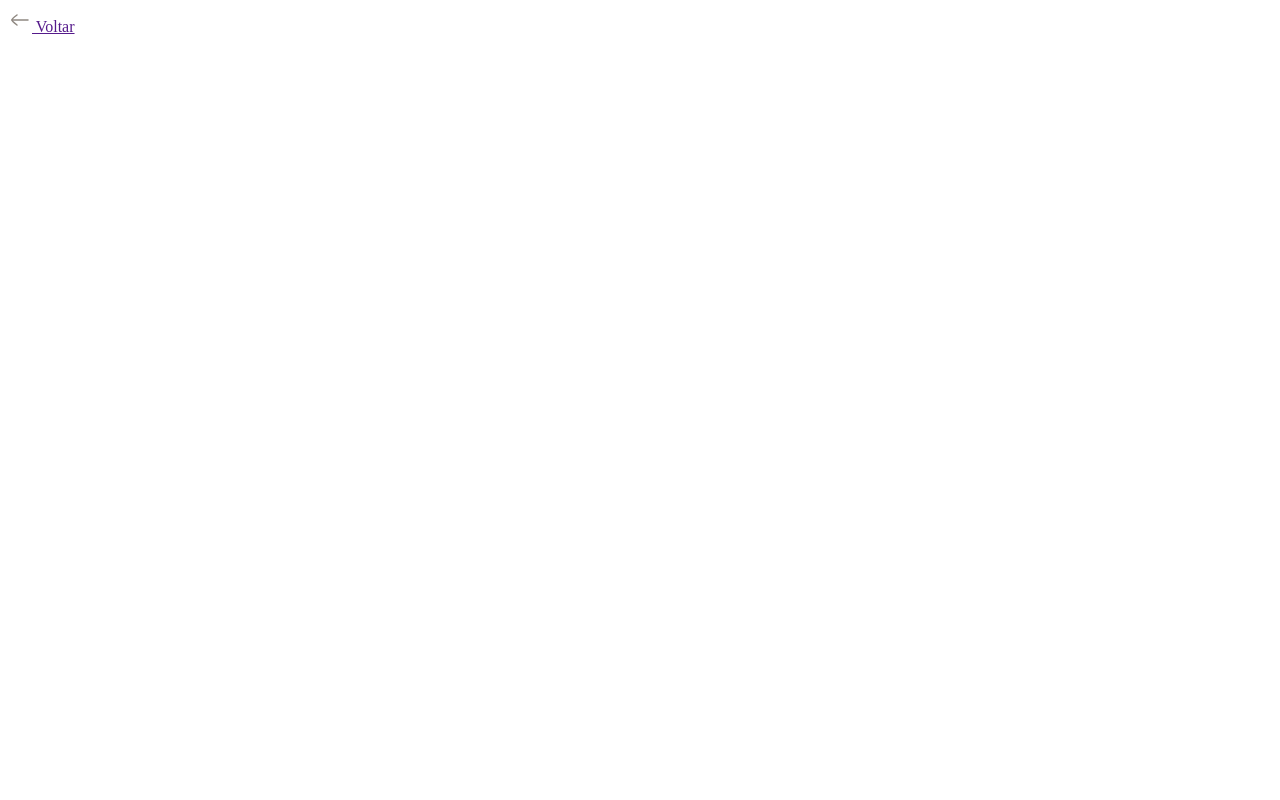
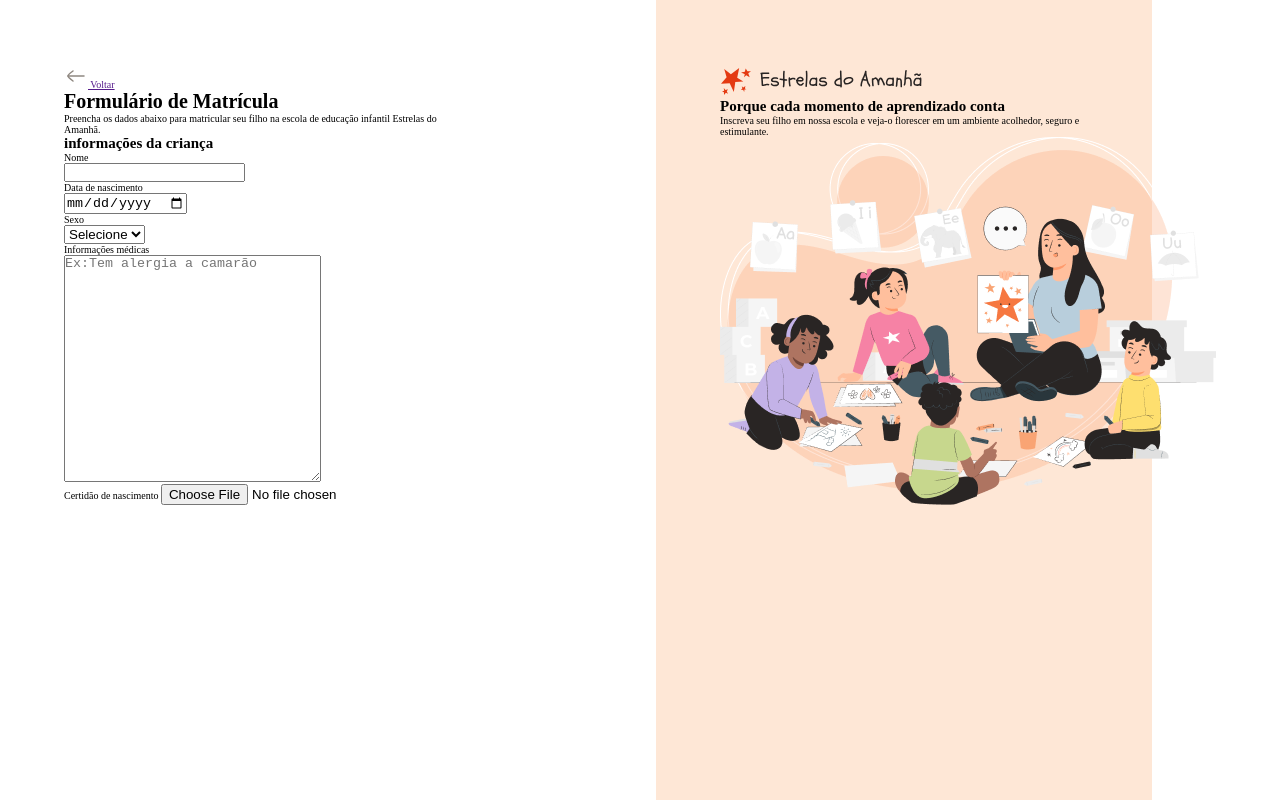
Before and after one commit to PedroLemos4675/Formulario, a plain HTML site: page assest/index.html in a window 1280 px wide. Drawn offline with Linux system fonts and the light colour scheme.

Commit message:
Adicionando conteúdo no html e dando alguns ajustes no CSS, como, máximo de largura

```diff
--- a/assest/CSS/export.css
+++ b/assest/CSS/export.css
@@ -20,6 +20,7 @@
     --pink: #F682A5;
 
     --font-family: 'Roboto', sans-serif;
-    --text: 400 1rem/1.5 var(--font-family)
-    --text-sm: 400 .875rem/1.4  var(--font-family)
+    --text: 400 1.6rem/1.5 var(--font-family);
+    --text-sm: 400 1rem/1.4  var(--font-family);
+    font-size: 62.5%;
 }
--- a/assest/CSS/index.css
+++ b/assest/CSS/index.css
@@ -1 +1,2 @@
 @import url(./export.css);
+@import url(./layout.css);
--- /dev/null
+++ b/assest/CSS/layout.css
@@ -0,0 +1,37 @@
+* {
+    margin: 0;
+    padding: 0;
+    box-sizing: border-box;
+}
+
+html, body {
+    width: 100%;
+    height: 100%;
+    overflow: hidden;
+}
+
+#app {
+    display: grid;
+    grid-template-columns: 51.25% 48.75%;
+    overflow: hidden;
+    height: 100vh;
+}
+
+main {
+    overflow: auto;
+    padding: 6.4rem;
+}
+
+.main-container {
+    max-width: 52.8rem;
+}
+
+aside {
+    background-color: var(--surface-secondary);
+    padding: 6.4rem;
+
+}
+
+.aside-container {
+    max-width: 49.6rem;
+}
--- a/assest/index.html
+++ b/assest/index.html
@@ -12,18 +12,70 @@
 </head>
 <body>
 
+
+
+
+    <div id="app">
+        <main class="main-container">
             <header>
                 <a href="">
                 <span><img src="./icons/arrow-left-02.svg"></span>
                 Voltar
                 </a>
 
-
+                <h1>
+                    Formulário de Matrícula
+                </h1>
+                <p>
+                    Preencha os dados abaixo para matricular seu filho na escola de educação infantil Estrelas do Amanhã.
+                </p>
             </header>
 
             <form>
+                <h2>informações da criança</h2>
 
+                <div id="name">
+                    <label for="nome">Nome</label> <br>
+                    <input type="text" id="nome">
+                </div>
+
+                <div>
+                    <label for="birthday">Data de nascimento</label> <br>
+                    <input type="date" id="birthday">
+                </div>
+
+                <div>
+                    <label for="genero"> Sexo</label> <br>
+                    <select id="genero">
+                        <option value="none">Selecione</option>
+                        <option value="man">Homem</option>
+                        <option value="woman">Mulher</option>
+                        <option value="other">Outro</option>
+                    </select>
+                </div>
+
+                <div>
+                    <label for="inf">Informações médicas</label> <br>
+                    <textarea id="inf" cols="30" rows="15" placeholder="Ex:Tem alergia a camarão"></textarea>
+                </div>
+
+                <div>
+                    <label for="certidao">Certidão de nascimento</label>
+                    <input type="file" name="" id="certidao">
+                </div>
             </form>
 
+        </main>
+
+        <aside class="aside-container">
+            <div>
+                <span><img src="./icons/estrelas-do-amanha.svg"></span>
+                <h1>Porque cada momento de <span class="txt-color">aprendizado</span> conta</h1>
+                <p>Inscreva seu filho em nossa escola e veja-o florescer em um ambiente acolhedor, seguro e estimulante.</p>
+            </div>
+
+            <div><img src="./imgs/Illustration.png"></div>
+        </aside>
+    </div>
 </body>
 </html>
```
Lines whose indentation alone changed are shown as unchanged.
